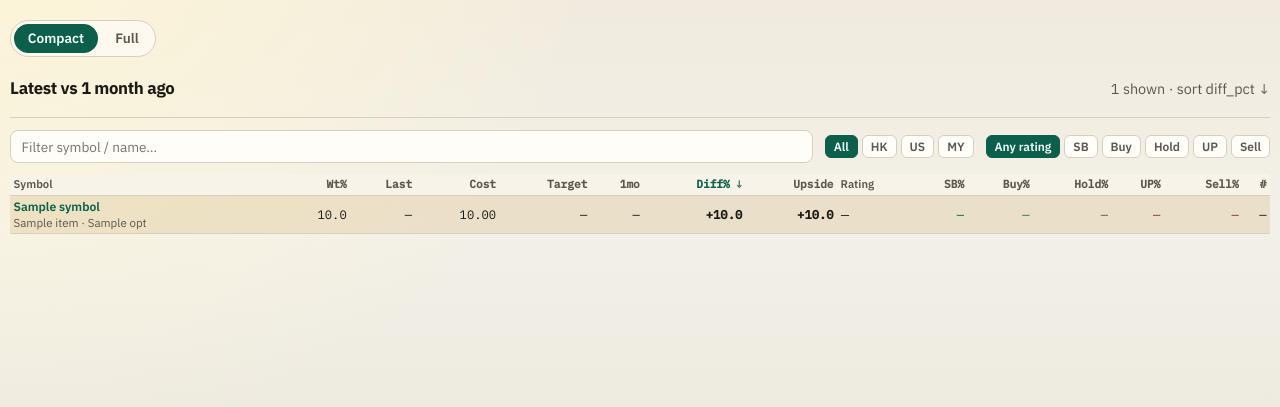
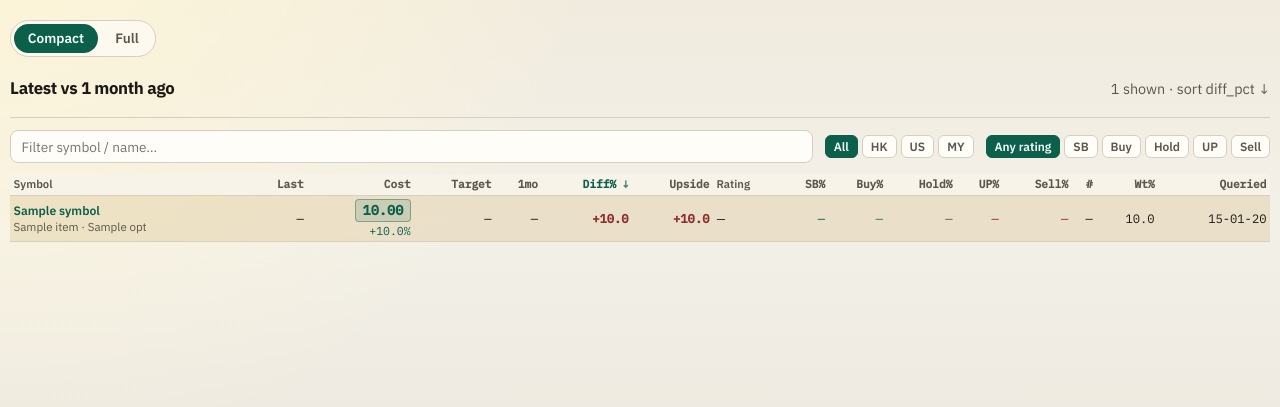
Before and after one commit to kenng/moomoo, a FastAPI app: template src/momo/api/templates/index.html in a window 1280 px wide. Shown: the part 137-544 px from the top of the page. Run offline with FastAPI, Linux system fonts and the light colour scheme; the template is opened without the code that fills it: most values are stand-ins (such as "Sample title", 1, 10 or a date in 2020).

Commit message:
feat: enhance cost and rating display in stock positions
- Updated the index template to include new cost and rating tags for better visual representation of stock positions.
- Added a queried date column to the targets table for improved tracking of data freshness.
- Enhanced CSS styles for cost and rating tags, introducing distinct styles for profit and loss indicators.
- Improved layout and presentation of stock data in the targets table for a more user-friendly experience.

```diff
--- a/src/momo/api/static/style.css
+++ b/src/momo/api/static/style.css
@@ -1047,9 +1047,100 @@ button.chip.active {
 
 .targets-table-compact .rating-cell {
   font-size: 0.72rem;
-  max-width: 5.5rem;
-  overflow: hidden;
-  text-overflow: ellipsis;
+  white-space: nowrap;
+}
+
+.cost-tag {
+  display: inline-block;
+  padding: 0.08rem 0.4rem;
+  border-radius: 4px;
+  font-family: var(--mono);
+  font-size: 0.85rem;
+  font-weight: 600;
+  line-height: 1.35;
+  vertical-align: middle;
+  border: 1px solid transparent;
+  background: rgba(92, 87, 78, 0.1);
+  color: var(--muted);
+  border-color: rgba(92, 87, 78, 0.28);
+}
+
+.cost-tag.cost-profit {
+  background: rgba(11, 95, 75, 0.14);
+  color: #0b5f4b;
+  border-color: rgba(11, 95, 75, 0.4);
+}
+
+.cost-tag.cost-loss {
+  background: rgba(139, 46, 46, 0.12);
+  color: #8b2e2e;
+  border-color: rgba(139, 46, 46, 0.4);
+}
+
+.cost-tag .cost-vs {
+  font-size: 0.78rem;
+  font-weight: 600;
+  opacity: 0.9;
+}
+
+.targets-table-compact .cost-cell .meta.up {
+  color: var(--up);
+}
+
+.targets-table-compact .cost-cell .meta.down {
+  color: var(--down);
+}
+
+.orders-table td.up,
+.target-card .up {
+  color: var(--up);
+}
+
+.orders-table td.down,
+.target-card .down {
+  color: var(--down);
+}
+
+.rating-tag {
+  display: inline-block;
+  padding: 0.08rem 0.4rem;
+  border-radius: 4px;
+  font-size: 0.68rem;
+  font-weight: 700;
+  letter-spacing: 0.02em;
+  line-height: 1.35;
+  vertical-align: middle;
+  border: 1px solid transparent;
+}
+
+.rating-tag.rating-sb {
+  background: #0b5f4b;
+  color: #f4fff9;
+  border-color: #0b5f4b;
+}
+
+.rating-tag.rating-buy {
+  background: rgba(31, 122, 92, 0.16);
+  color: #145a42;
+  border-color: rgba(31, 122, 92, 0.45);
+}
+
+.rating-tag.rating-hold {
+  background: rgba(92, 87, 78, 0.12);
+  color: #5c574e;
+  border-color: rgba(92, 87, 78, 0.35);
+}
+
+.rating-tag.rating-up {
+  background: rgba(176, 122, 16, 0.16);
+  color: #8a5a0a;
+  border-color: rgba(176, 122, 16, 0.45);
+}
+
+.rating-tag.rating-sell {
+  background: rgba(139, 46, 46, 0.14);
+  color: #8b2e2e;
+  border-color: rgba(139, 46, 46, 0.4);
 }
 
 .targets-table-compact .pct-sb {
--- a/src/momo/api/templates/index.html
+++ b/src/momo/api/templates/index.html
@@ -66,7 +66,6 @@
         <thead>
           <tr>
             <th data-sort="symbol">Symbol</th>
-            <th class="num" data-sort="weight">Wt%</th>
             <th class="num" data-sort="last">Last</th>
             <th class="num" data-sort="cost">Cost</th>
             <th class="num" data-sort="target">Target</th>
@@ -80,6 +79,8 @@
             <th class="num" data-sort="underperform" title="Underperform %">UP%</th>
             <th class="num" data-sort="sell" title="Sell %">Sell%</th>
             <th class="num" data-sort="analysts" title="Analysts">#</th>
+            <th class="num" data-sort="weight">Wt%</th>
+            <th class="num" data-sort="queried" title="Queried date">Queried</th>
           </tr>
         </thead>
         <tbody>
@@ -106,21 +107,29 @@
             data-underperform="{{ c.underperform if c and c.underperform is not none else '' }}"
             data-sell="{{ c.sell if c and c.sell is not none else '' }}"
             data-analysts="{{ c.total_analysts if c and c.total_analysts is not none else '' }}"
-            data-rating_rank="{{ c.rating if c and c.rating is not none else '' }}">
+            data-rating_rank="{{ c.rating if c and c.rating is not none else '' }}"
+            data-queried="{{ item.fetched_at.strftime('%Y%m%d%H%M%S') if item.fetched_at else '' }}">
             <td>
               <a href="/stock/{{ item.symbol }}">{{ item.symbol }}</a>
               <div class="meta">
                 {{ item.name }}{% if item.option_contracts %} · {{ item.option_contracts }} opt{% endif %}
               </div>
             </td>
-            <td class="num">{% if item.weight_pct is not none %}{{ '%.1f'|format(item.weight_pct) }}{% else %}—{% endif
-              %}</td>
             <td class="num {% if chg is not none %}{% if chg >= 0 %}up{% else %}down{% endif %}{% endif %}">
               {% if snap and snap.last_price is not none %}{{ '%.2f'|format(snap.last_price) }}{% else %}—{% endif %}
               {% if chg is not none %}<div class="meta">{{ '%+.1f'|format(chg) }}%</div>{% endif %}
             </td>
-            <td class="num">{% if item.average_cost is not none %}{{ '%.2f'|format(item.average_cost) }}{% else %}—{%
-              endif %}</td>
+            {% set vsc = item.vs_cost_pct %}
+            <td class="num cost-cell">
+              {% if item.average_cost is not none %}
+              <span
+                class="cost-tag {% if vsc is not none %}{% if vsc >= 0 %}cost-profit{% else %}cost-loss{% endif %}{% endif %}">
+                {{ '%.2f'|format(item.average_cost) }}
+              </span>
+              {% if vsc is not none %}<div class="meta {% if vsc >= 0 %}up{% else %}down{% endif %}">{{
+                '%+.1f'|format(vsc) }}%</div>{% endif %}
+              {% else %}—{% endif %}
+            </td>
             <td class="num">{% if c and c.average is not none %}{{ '%.2f'|format(c.average) }}{% else %}—{% endif %}
             </td>
             <td class="num">{% if m and m.average is not none %}{{ '%.2f'|format(m.average) }}{% else %}—{% endif %}
@@ -134,9 +143,12 @@
               {% if item.upside_pct is not none %}{{ '%+.1f'|format(item.upside_pct) }}{% else %}—{% endif %}
             </td>
             <td class="rating-cell" title="{{ rating or '' }}">
-              {% if rating == 'Strong Buy' %}SB
-              {% elif rating == 'Underperform' %}UP
-              {% elif rating %}{{ rating }}
+              {% if rating == 'Strong Buy' %}<span class="rating-tag rating-sb">SB</span>
+              {% elif rating == 'Buy' %}<span class="rating-tag rating-buy">Buy</span>
+              {% elif rating == 'Hold' %}<span class="rating-tag rating-hold">Hold</span>
+              {% elif rating == 'Underperform' %}<span class="rating-tag rating-up">UP</span>
+              {% elif rating == 'Sell' %}<span class="rating-tag rating-sell">Sell</span>
+              {% elif rating %}<span class="rating-tag">{{ rating }}</span>
               {% else %}—{% endif %}
             </td>
             <td class="num pct-sb">{% if c and c.strong_buy is not none %}{{ '%.0f'|format(c.strong_buy) }}{% else %}—{%
@@ -150,6 +162,10 @@
             <td class="num pct-sell">{% if c and c.sell is not none %}{{ '%.0f'|format(c.sell) }}{% else %}—{% endif %}
             </td>
             <td class="num">{% if c and c.total_analysts is not none %}{{ c.total_analysts }}{% else %}—{% endif %}</td>
+            <td class="num">{% if item.weight_pct is not none %}{{ '%.1f'|format(item.weight_pct) }}{% else %}—{% endif
+              %}</td>
+            <td class="num">{% if item.fetched_at %}{{ item.fetched_at.strftime('%d-%m-%y') }}{% else %}—{% endif %}
+            </td>
           </tr>
           {% endfor %}
         </tbody>
@@ -186,12 +202,20 @@
 
           {% set snap = item.snapshot %}
           {% set chg = snap.change_rate if snap else none %}
+          {% set vsc = item.vs_cost_pct %}
           <div class="pos-pricing">
             <div class="pos-price-line">
               <span class="pos-pair">
                 <span class="label">Cost</span>
-                <span class="mono">{% if item.average_cost is not none %}{{ '%.2f'|format(item.average_cost) }}{% else
-                  %}—{% endif %}</span>
+                {% if item.average_cost is not none %}
+                <span
+                  class="cost-tag {% if vsc is not none %}{% if vsc >= 0 %}cost-profit{% else %}cost-loss{% endif %}{% endif %}">
+                  {{ '%.2f'|format(item.average_cost) }}
+                  {% if vsc is not none %} <span class="cost-vs">{{ '%+.1f'|format(vsc) }}%</span>{% endif %}
+                </span>
+                {% else %}
+                <span class="mono">—</span>
+                {% endif %}
               </span>
               <span class="pos-pair">
                 <span class="label">Last</span>
@@ -274,7 +298,13 @@
               {% endif %}
             </div>
             <div class="meta">
-              {% if c.rating_label %}{{ c.rating_label }}{% else %}—{% endif %}
+              {% if c.rating_label == 'Strong Buy' %}<span class="rating-tag rating-sb">SB</span>
+              {% elif c.rating_label == 'Buy' %}<span class="rating-tag rating-buy">Buy</span>
+              {% elif c.rating_label == 'Hold' %}<span class="rating-tag rating-hold">Hold</span>
+              {% elif c.rating_label == 'Underperform' %}<span class="rating-tag rating-up">UP</span>
+              {% elif c.rating_label == 'Sell' %}<span class="rating-tag rating-sell">Sell</span>
+              {% elif c.rating_label %}<span class="rating-tag">{{ c.rating_label }}</span>
+              {% else %}—{% endif %}
               {% if c.total_analysts %} · {{ c.total_analysts }} analysts{% endif %}
               {% if c.update_time_str %} · data {{ c.update_time_str }}{% endif %}
             </div>
```
